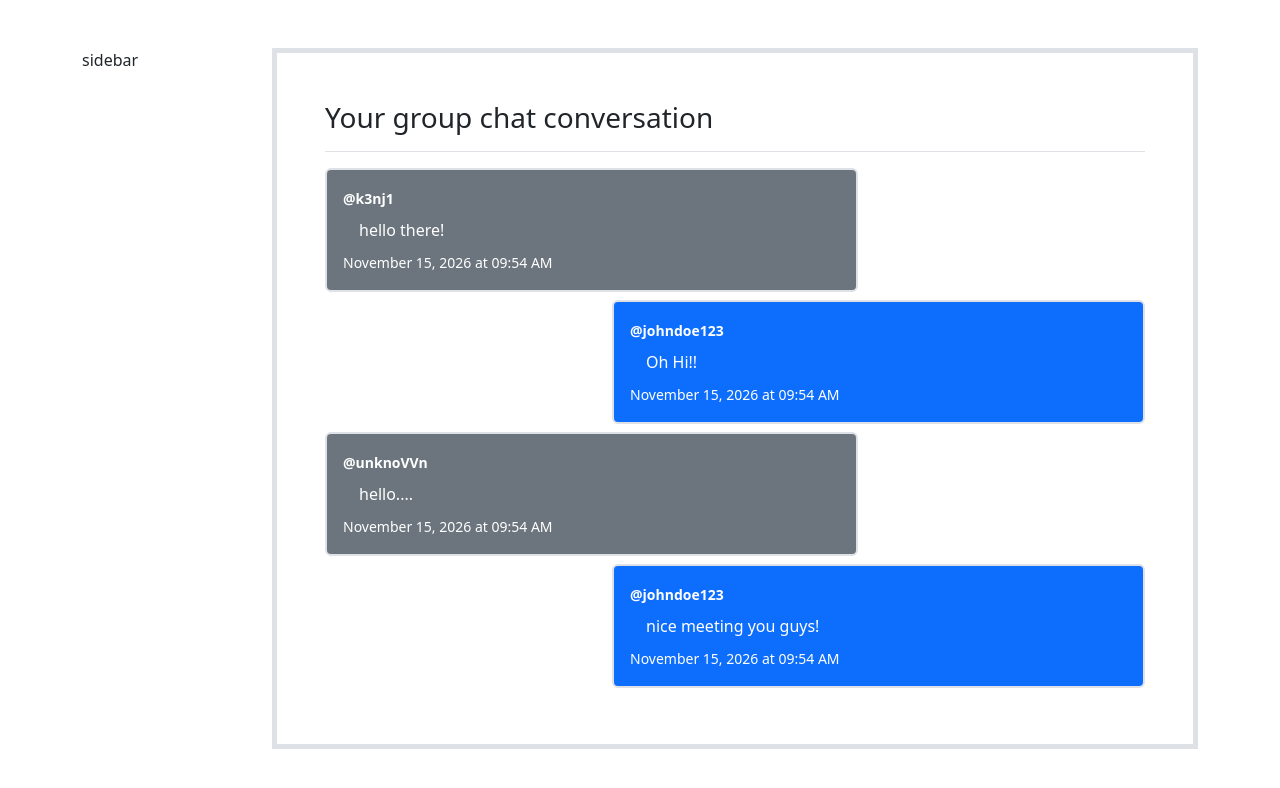
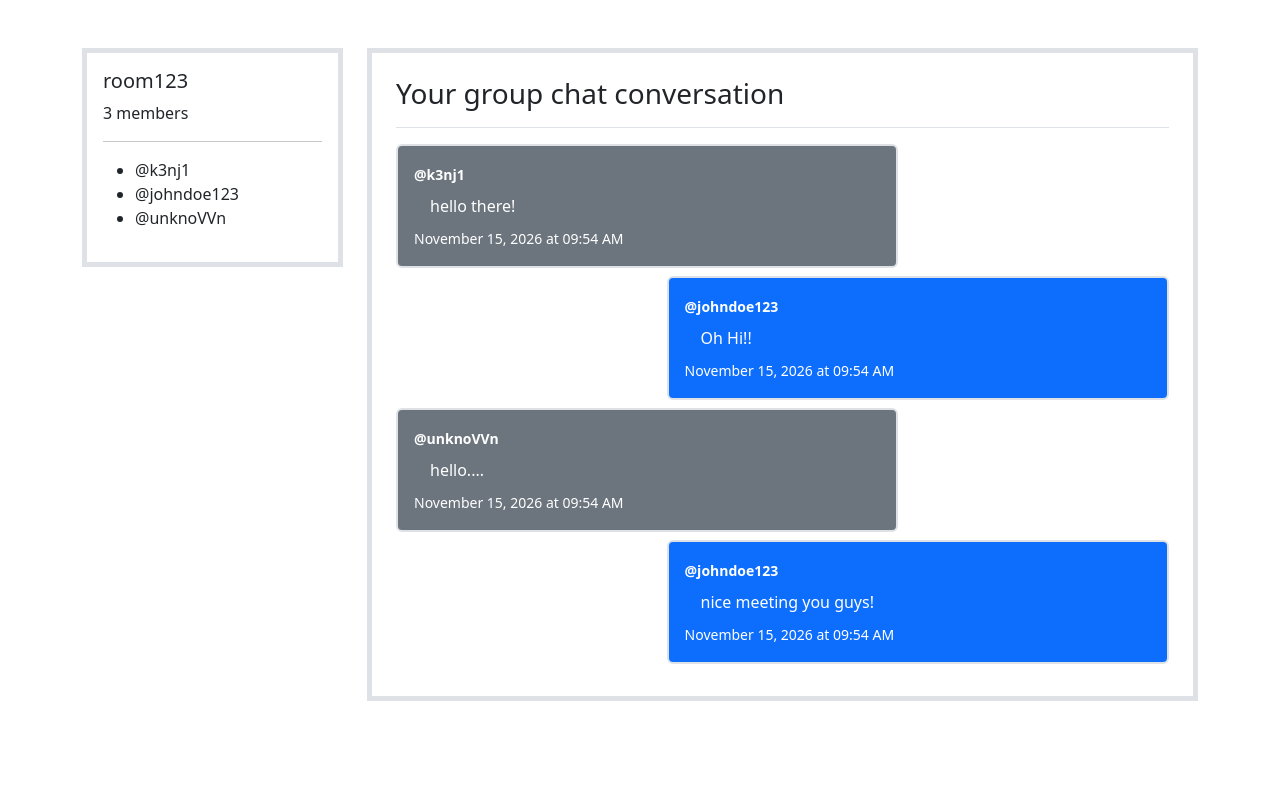
Before and after one commit to hartpableo/chat-app, a React (Vite) app in the folder client/: page / in a window 1280 px wide. Shown: the top 788 px of the page. Built offline with nearby package versions, Linux system fonts and the light colour scheme.

Commit message:
- feat: sidebar - feat: currentRoom context

```diff
--- a/client/src/App.tsx
+++ b/client/src/App.tsx
@@ -1,43 +1,39 @@
 import Conversation from "./Conversation.tsx";
-import {createContext, useContext, useMemo, useState} from "react";
-import type {UserInterface} from "./interface.ts";
+import {useMemo, useState} from "react";
+import type {ChatRoomInterface, UserInterface} from "./interface.ts";
 import {dummyUsers} from "./data.ts";
-import * as React from "react";
-
-export const UserContext = createContext<{
-  currentUser: UserInterface|null
-  setCurrentUser: React.Dispatch<React.SetStateAction<UserInterface|null>>
-}|undefined>(undefined);
+import {RoomContext, UserContext} from "./context.tsx";
+import Sidebar from "./Sidebar.tsx";
 
 function App() {
-  const [currentUser, setCurrentUser] = useState<UserInterface|null>(dummyUsers[1])
-  const contextValue = useMemo(() => ({ currentUser, setCurrentUser }), [currentUser]);
+  const [currentUser, setCurrentUser] = useState<UserInterface | null>(dummyUsers[1])
+  const [currentRoom, setCurrentRoom] = useState<ChatRoomInterface | null>({
+    handle: "room123",
+    members: dummyUsers
+  })
 
   return (
     <>
-      <UserContext.Provider value={contextValue}>
-        <div className="container py-5">
-          <div className="row">
-            <div className="col-2">
-              sidebar
-            </div>
-            <div className="col-10">
-              <Conversation/>
+      <UserContext.Provider
+        value={useMemo(() => ({currentUser, setCurrentUser}), [currentUser])}
+      >
+        <RoomContext.Provider
+          value={useMemo(() => ({currentRoom, setCurrentRoom}), [currentRoom])}
+        >
+          <div className="container py-5">
+            <div className="row">
+              <div className="col-3">
+                <Sidebar/>
+              </div>
+              <div className="col-9">
+                <Conversation/>
+              </div>
             </div>
           </div>
-        </div>
+        </RoomContext.Provider>
       </UserContext.Provider>
     </>
   )
 }
 
-export function useUser() {
-  const context = useContext(UserContext);
-  if (!context) {
-    throw new Error("useUser must be used within a UserProvider");
-  }
-
-  return context;
-}
-
 export default App
--- a/client/src/Conversation.tsx
+++ b/client/src/Conversation.tsx
@@ -1,7 +1,7 @@
 import {useEffect, useState} from "react";
 import type {ChatInterface} from "./interface.ts";
 import {dummyChats} from "./data.ts";
-import {useUser} from "./App.tsx";
+import {useUser} from "./context.tsx";
 
 function Conversation() {
   const [chats, setChats] = useState<ChatInterface[]>([])
@@ -16,7 +16,7 @@ function Conversation() {
 
   return (
     <>
-      <section className="p-5 border border-5">
+      <section className="p-4 border border-5">
         <h3 className="pb-3 mb-3 border-bottom border-bottom-2">Your group chat conversation</h3>
         {chats.length ? (
           <ol className="m-0 list-unstyled">
--- /dev/null
+++ b/client/src/Sidebar.tsx
@@ -0,0 +1,30 @@
+import {useRoom} from "./context.tsx";
+
+function Sidebar() {
+  const {currentRoom} = useRoom()
+
+  if (!currentRoom) {
+    throw new Error("Room not found")
+  }
+
+  const {handle, members} = currentRoom
+
+  return (
+    <aside className="p-3 border border-5">
+      <h5>{handle}</h5>
+      <p>{members.length} members</p>
+      <hr/>
+      {members.length && (
+        <ul>
+          {members.map((member, index) => {
+            return (
+              <li key={index}>{member.handle}</li>
+            )
+          })}
+        </ul>
+      )}
+    </aside>
+  )
+}
+
+export default Sidebar
--- /dev/null
+++ b/client/src/context.tsx
@@ -0,0 +1,31 @@
+import {createContext, useContext} from "react";
+import type {ChatRoomContextInterface, UserInterface} from "./interface.ts";
+import * as React from "react";
+
+export const UserContext = createContext<{
+  currentUser: UserInterface|null
+  setCurrentUser: React.Dispatch<React.SetStateAction<UserInterface|null>>
+}|undefined>(undefined);
+export const RoomContext = createContext<ChatRoomContextInterface|undefined>(undefined)
+
+
+export function useUser() {
+  const context = useContext(UserContext);
+  if (!context) {
+    throw new Error("useUser must be used within a UserContextProvider");
+  }
+
+  return context;
+}
+
+export function useRoom() {
+  const context = useContext(RoomContext);
+  if (!context) {
+    throw new Error("useRoom must be used within a RoomContextProvider");
+  } else if (!context?.currentRoom) {
+    // @todo properly redirect to "create room" instead of just throwing an error
+    throw new Error("No room found");
+  }
+
+  return context as ChatRoomContextInterface;
+}
--- a/client/src/data.ts
+++ b/client/src/data.ts
@@ -1,6 +1,6 @@
-import type {ChatInterface, User} from "./interface.ts";
+import type {ChatInterface, UserInterface} from "./interface.ts";
 
-export const dummyUsers: User[] = [
+export const dummyUsers: UserInterface[] = [
   {
     id: 1,
     handle: "@k3nj1"
```
Also changed, not shown: client/src/interface.ts (+12 -0 lines).
